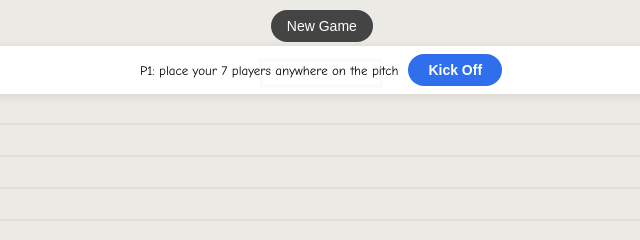
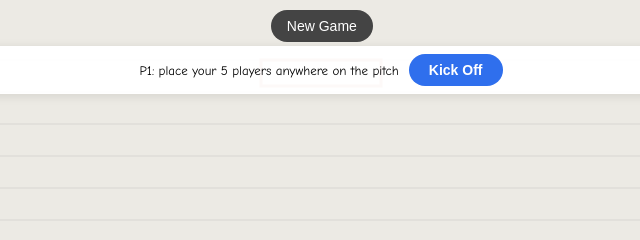
Before and after one commit to izzatforwork/flick-score-game, a plain HTML site: page index.html in a window 1280 px wide. Shown: the top 240 px of the page, 319-959 px from the left. Drawn offline with Linux system fonts and the light colour scheme.

Commit message:
Reduce team size from 7 to 5 players per side

```diff
--- a/index.html
+++ b/index.html
@@ -69,7 +69,7 @@
 <canvas id="game"></canvas>
 
 <script>
-const CARDS_PER_SIDE = 7;
+const CARDS_PER_SIDE = 5;
 const GOAL_TARGET = 3;
 
 const canvas = document.getElementById('game');
```
